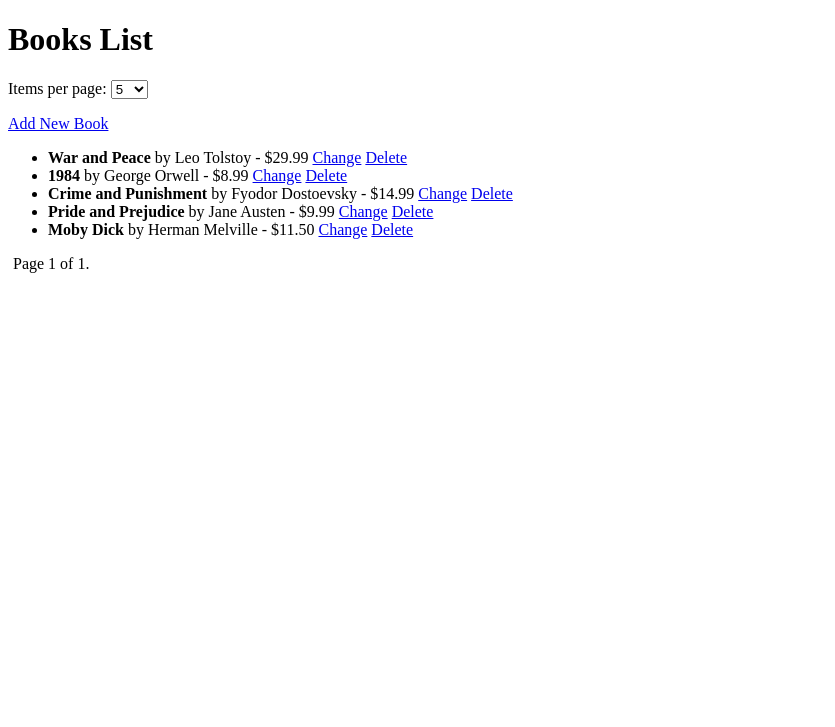
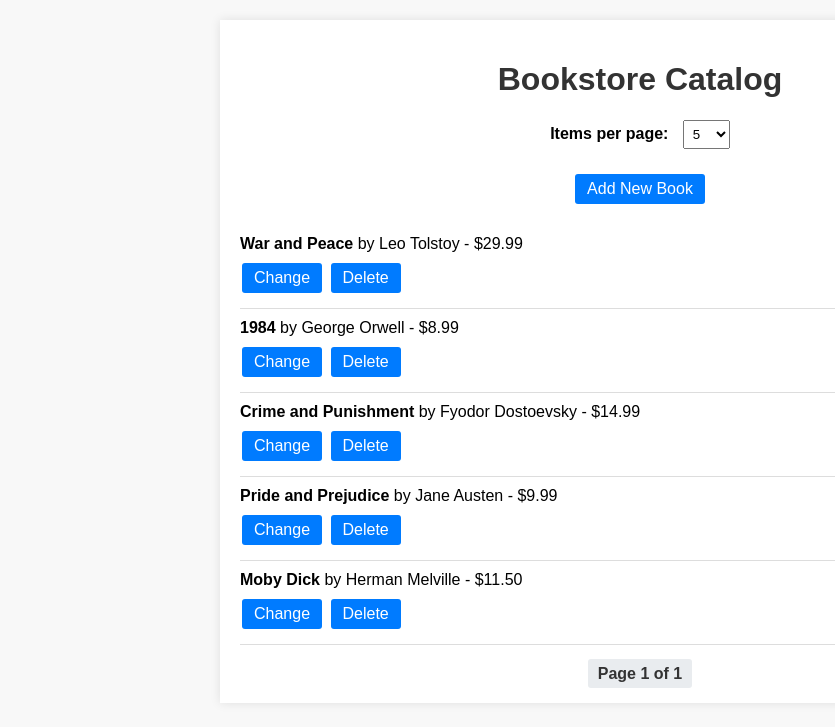
Before and after one commit to IvanFrost23/lab, a Django app: page / in a window 1280 px wide. Shown: the top 727 px of the page, without its empty margins (0-835 px from the left). Run offline with Django 5.2, Linux system fonts and the light colour scheme; data comes from the database, SQL or seed files in the repository.

Commit message:
better pages

```diff
--- a/booksapp/templates/index.html
+++ b/booksapp/templates/index.html
@@ -1,18 +1,85 @@
 <!-- booksapp/templates/index.html -->
 <!DOCTYPE html>
-<html>
+<html lang="en">
 <head>
+  <meta charset="UTF-8">
   <title>Bookstore Catalog</title>
   <style>
-        .pagination span, .pagination a {
+    body {
+      font-family: Arial, sans-serif;
+      background-color: #f8f8f8;
+      margin: 0;
+      padding: 0;
+    }
+    .container {
+      max-width: 800px;
+      margin: 20px auto;
+      background: #fff;
+      padding: 20px;
+      box-shadow: 0 0 10px rgba(0,0,0,0.1);
+    }
+    h1 {
+      text-align: center;
+      color: #333;
+    }
+    form {
+      margin-bottom: 20px;
+      text-align: center;
+    }
+    label {
+      margin-right: 10px;
+      font-weight: bold;
+    }
+    select {
+      padding: 5px;
+    }
+    a.button {
+      display: inline-block;
+      padding: 6px 12px;
+      margin: 5px 2px;
+      background-color: #007BFF;
+      color: #fff;
+      text-decoration: none;
+      border-radius: 3px;
+    }
+    a.button:hover {
+      background-color: #0056b3;
+    }
+    ul.book-list {
+      list-style: none;
+      padding: 0;
+    }
+    ul.book-list li {
+      border-bottom: 1px solid #ddd;
+      padding: 10px 0;
+    }
+    .pagination {
+      text-align: center;
+      margin-top: 20px;
+    }
+    .pagination a,
+    .pagination span {
       margin: 0 5px;
+      padding: 6px 10px;
+      background-color: #e9ecef;
+      color: #333;
+      text-decoration: none;
+      border-radius: 3px;
+    }
+    .pagination a:hover {
+      background-color: #ced4da;
+    }
+    .current {
+      font-weight: bold;
+      background-color: #adb5bd;
+      color: #fff;
     }
   </style>
 </head>
 <body>
-    <h1>Books List</h1>
-
-    <!-- Form to select how many items to display per page -->
+  <div class="container">
+    <h1>Bookstore Catalog</h1>
+    <!-- Items per page form -->
     <form method="get" action="{% url 'home' %}">
       <label for="per_page">Items per page:</label>
       <select name="per_page" id="per_page" onchange="this.form.submit()">
@@ -20,23 +87,23 @@
         <option value="10" {% if per_page == 10 %}selected{% endif %}>10</option>
         <option value="20" {% if per_page == 20 %}selected{% endif %}>20</option>
       </select>
-        <!-- Preserve the current page if needed -->
       <noscript><button type="submit">Go</button></noscript>
     </form>
 
     <!-- Button to add a new book -->
-    <p>
-        <a href="{% url 'add_book' %}">Add New Book</a>
+    <p style="text-align: center;">
+      <a class="button" href="{% url 'add_book' %}">Add New Book</a>
     </p>
 
     <!-- List of books -->
-    <ul>
+    <ul class="book-list">
       {% for book in books %}
       <li>
         <strong>{{ book.title }}</strong> by {{ book.author }} - ${{ book.price }}
-            <!-- Buttons for updating and deleting each book -->
-            <a href="{% url 'update_book' book.id %}">Change</a>
-            <a href="{% url 'delete_book' book.id %}">Delete</a>
+        <div style="margin-top: 5px;">
+          <a class="button" href="{% url 'update_book' book.id %}">Change</a>
+          <a class="button" href="{% url 'delete_book' book.id %}">Delete</a>
+        </div>
       </li>
       {% empty %}
       <li>No books available.</li>
@@ -49,15 +116,14 @@
         <a href="?page=1&per_page={{ per_page }}">&laquo; first</a>
         <a href="?page={{ books.previous_page_number }}&per_page={{ per_page }}">previous</a>
       {% endif %}
-
       <span class="current">
-            Page {{ books.number }} of {{ books.paginator.num_pages }}.
+        Page {{ books.number }} of {{ books.paginator.num_pages }}
       </span>
-
       {% if books.has_next %}
         <a href="?page={{ books.next_page_number }}&per_page={{ per_page }}">next</a>
         <a href="?page={{ books.paginator.num_pages }}&per_page={{ per_page }}">last &raquo;</a>
       {% endif %}
     </div>
+  </div>
 </body>
 </html>
```
Also changed, not shown: booksapp/templates/add_book.html (+59 -6 lines), booksapp/templates/delete_book.html (+49 -7 lines), booksapp/templates/update_book.html (+59 -6 lines). Lines whose indentation alone changed are shown as unchanged.
